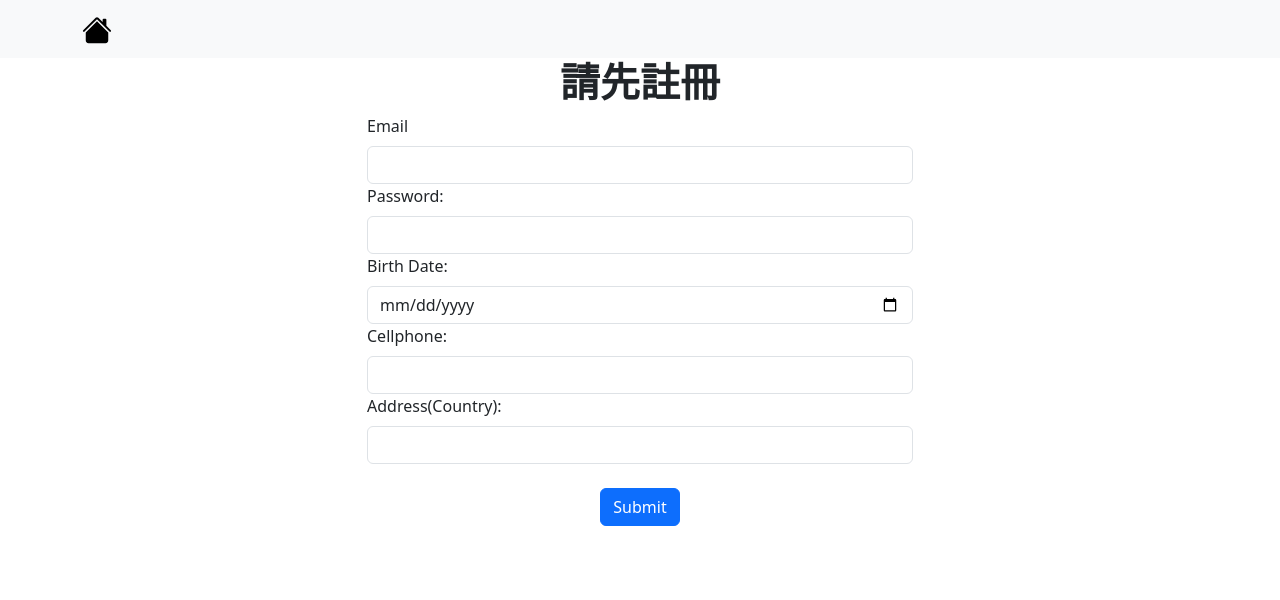
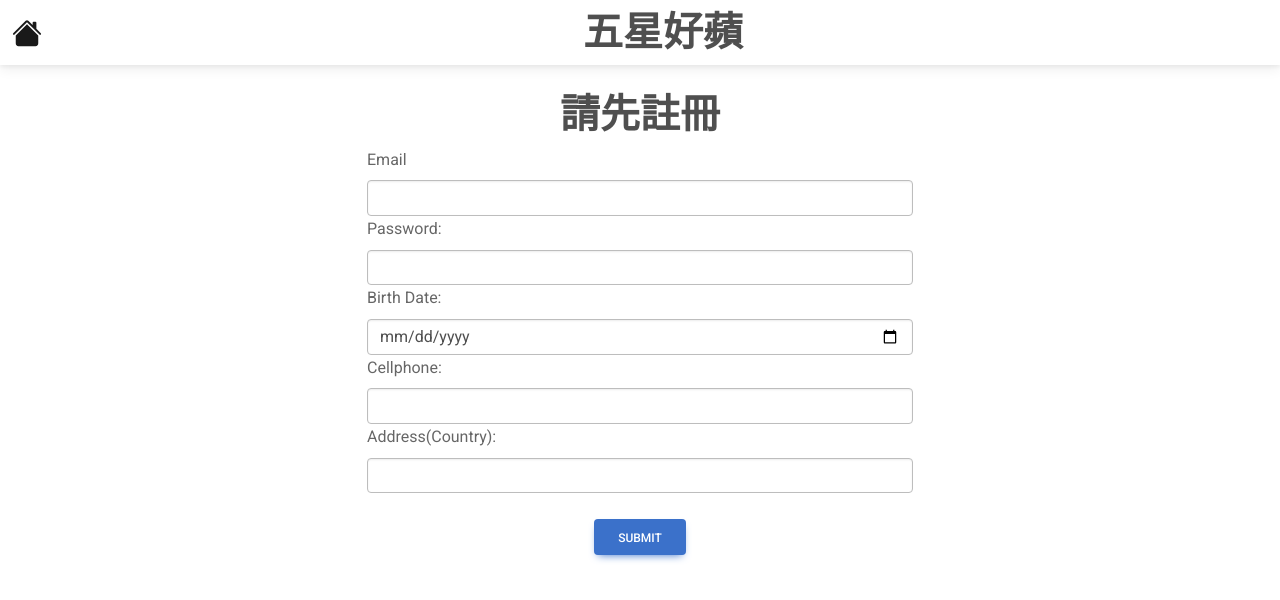
Before and after one commit to qiong-yue/1112_DBMS, a Flask app: page /register in a window 1280 px wide. Shown: the top 600 px of the page. Run offline with Flask 3, Linux system fonts and the light colour scheme; some libraries are stand-ins or nearby versions.

Commit message:
更新Register前端

```diff
--- a/templates/Register.html
+++ b/templates/Register.html
@@ -4,19 +4,24 @@
         <meta charset="UTF-8">
         <meta http-equiv="X-UA-Compatible" content="IE=edge">
         <meta name="viewport" content="width=, initial-scale=1.0">
-    <link href="https://cdn.jsdelivr.net/npm/bootstrap@5.3.0-alpha3/dist/css/bootstrap.min.css" rel="stylesheet" integrity="sha384-KK94CHFLLe+nY2dmCWGMq91rCGa5gtU4mk92HdvYe+M/SXH301p5ILy+dN9+nJOZ" crossorigin="anonymous">
+        <!-- Font Awesome -->
+        <link href="https://cdnjs.cloudflare.com/ajax/libs/font-awesome/6.0.0/css/all.min.css" rel="stylesheet"/>
+        <!-- Google Fonts -->
+        <link href="https://fonts.googleapis.com/css?family=Roboto:300,400,500,700&display=swap" rel="stylesheet"/>
+        <!-- MDB -->
+        <link href="https://cdnjs.cloudflare.com/ajax/libs/mdb-ui-kit/6.4.0/mdb.min.css" rel="stylesheet"/>
         <title>Register</title>
-    <!-- <link rel="stylesheet" href="style.css"> -->
     </head>
 <body>
     <nav class="navbar bg-body-tertiary">
-        <div class="container">
+        <div class="container-fluid">
             <a class="navbar-brand" href="{{url_for('index')}}">
                 <svg xmlns="http://www.w3.org/2000/svg" width="30" height="30" fill="currentColor" class="bi bi-house-fill" viewBox="0 0 16 16">
                     <path d="M8.707 1.5a1 1 0 0 0-1.414 0L.646 8.146a.5.5 0 0 0 .708.708L8 2.207l6.646 6.647a.5.5 0 0 0 .708-.708L13 5.793V2.5a.5.5 0 0 0-.5-.5h-1a.5.5 0 0 0-.5.5v1.293L8.707 1.5Z"/>
                     <path d="m8 3.293 6 6V13.5a1.5 1.5 0 0 1-1.5 1.5h-9A1.5 1.5 0 0 1 2 13.5V9.293l6-6Z"/>
                 </svg>
             </a>
+            <h1 style="margin: auto;"><strong>五星好蘋</strong></h1> <h1></h1>
         </div>
     </nav>
         <div class="container">
@@ -24,7 +29,7 @@
                 <div class="col">
                 </div>
                 <div class="col-6">
-                    <h1 class="fw-bold text-center">請先註冊</h1>
+                    <br><h1 class="fw-bold text-center">請先註冊</h1>
                     <form action="{{url_for('register')}}" method="POST" autocomplete="off">
                         <div class="col-md-12">
                             <label class="form-label">Email</label>
@@ -48,7 +53,7 @@
                         </div>
                         <br>
                         <div class="col-md-12 text-center">
-                            <button type="submit" value="register" class="btn btn-primary btn-block">Submit</button>
+                            <button type="submit" value="register" class="btn btn-primary">Submit</button>
                         </div>
                     </form>
                 </div>
```
Lines whose indentation alone changed are shown as unchanged.
